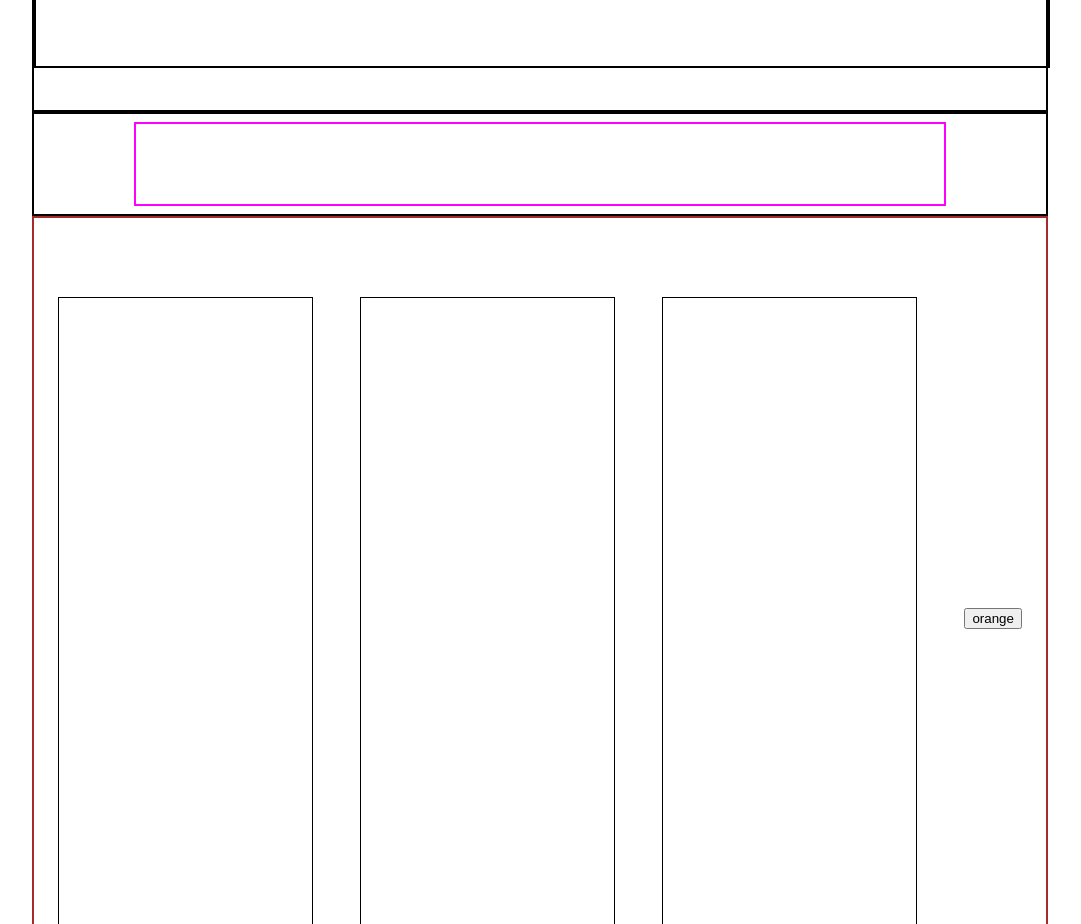
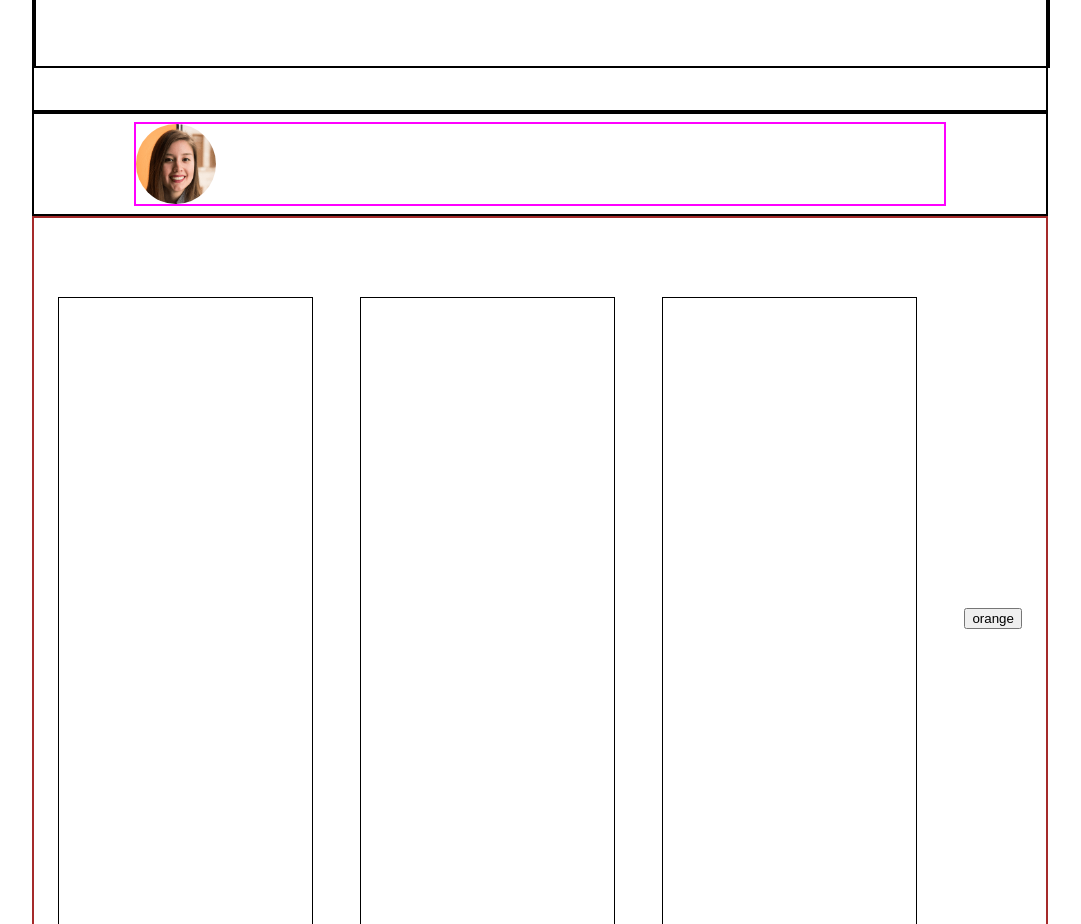
Before and after one commit to Simone-Corso/proj-html-vuejs, a Vue app: page / in a window 1280 px wide. Shown: the part 3300-4224 px from the top of the page, without its empty margins (100-1181 px from the left). Built offline with nearby package versions, Linux system fonts and the light colour scheme.

Commit message:
ho inserito nella cartella image e poi la all'interno del container-marketing

```diff
--- a/src/components/BrandComponent.vue
+++ b/src/components/BrandComponent.vue
@@ -34,6 +34,7 @@
     <div class="main-marketing">
     <div class="container-marketing-consultant">
         <div class="container-consultant">
+            <img src="/image/marketing-expert-cta.png" alt="expert-cta" class="image-expert-cta">
 
         </div>
 </div>
@@ -115,4 +116,10 @@ export default {
         width: 80%;
         border: 2px solid magenta;
     }
+
+    .image-expert-cta{
+        border-radius: 50%;
+        height: 80px;
+        width: auto;
+    }
 </style>
```
Also changed, not shown: public/image/marketing-expert-cta.png (added).
